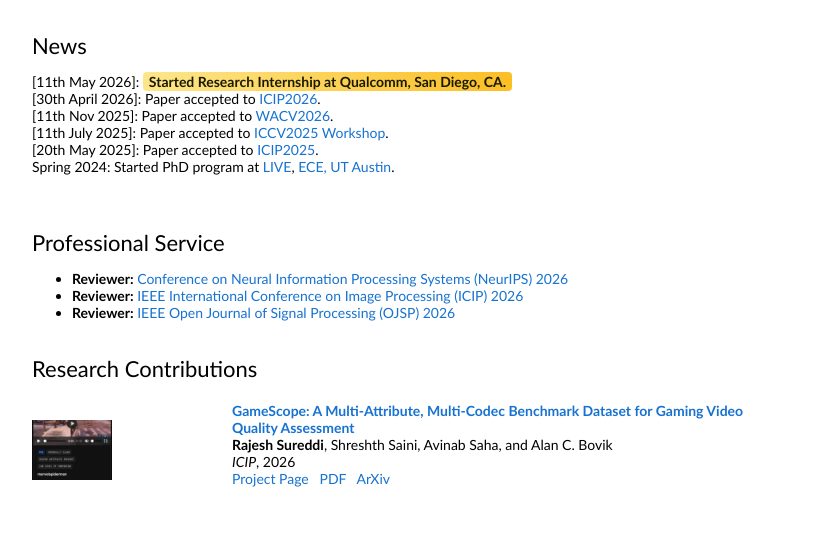
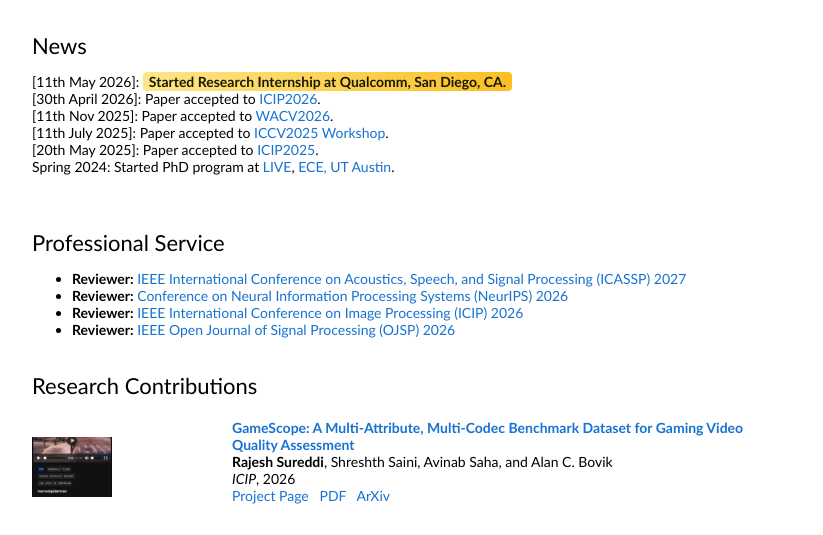
Before and after one commit to rajeshsureddi/rajeshsureddi.github.io, a plain HTML site: page index.html in a window 1280 px wide. Shown: the part 558-1093 px from the top of the page, without its empty margins (228-1051 px from the left). Drawn offline with Linux system fonts and the light colour scheme.

Commit message:
Add ICASSP 2027 reviewer service

```diff
--- a/index.html
+++ b/index.html
@@ -125,6 +125,7 @@
 		      <td style="padding:20px;width:100%;vertical-align:middle">
 		        <heading>Professional Service</heading>
 		        <ul>
+		          <li><strong>Reviewer:</strong> <a href="https://2027.ieeeicassp.org/" target="_blank">IEEE International Conference on Acoustics, Speech, and Signal Processing (ICASSP) 2027</a></li>
 		          <li><strong>Reviewer:</strong> <a href="https://neurips.cc/" target="_blank">Conference on Neural Information Processing Systems (NeurIPS) 2026</a></li>
 				  <li><strong>Reviewer:</strong> <a href="https://2026.ieeeicip.org/" target="_blank">IEEE International Conference on Image Processing (ICIP) 2026</a></li>
 		          <li><strong>Reviewer:</strong> <a href="https://signalprocessingsociety.org/publications-resources/ieee-open-journal-signal-processing" target="_blank">IEEE Open Journal of Signal Processing (OJSP) 2026</a></li>
```
